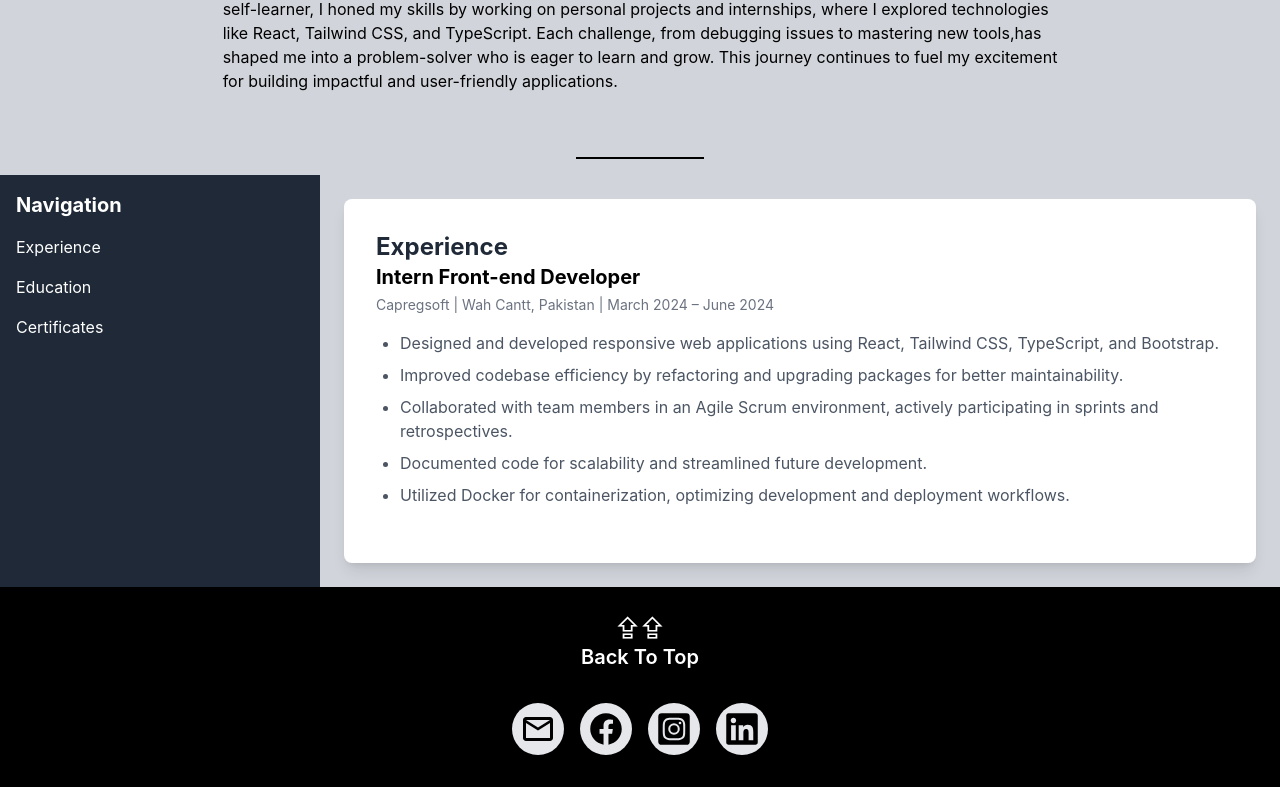
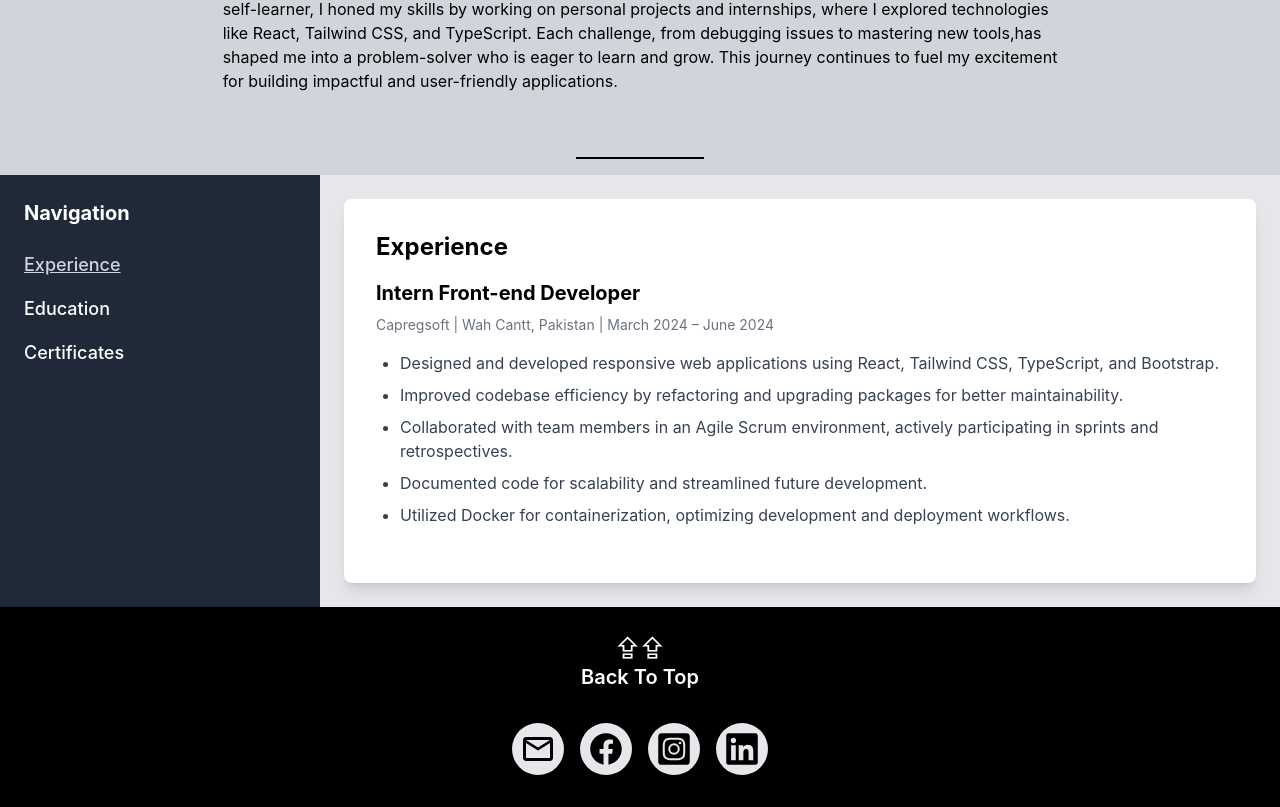
Before and after one commit to ismail-khan0/Portfolio, a React (Create React App) app: page / in a window 1280 px wide. Shown: the part 2930-3737 px from the top of the page. Built offline with nearby package versions, Linux system fonts and the light colour scheme.

Commit message:
changing the navigation

```diff
--- a/src/Components/SectionSlider.js
+++ b/src/Components/SectionSlider.js
@@ -1,18 +1,16 @@
 import React, { useState } from "react";
-import "swiper/css";
-import "swiper/css/navigation";
-import "swiper/css/pagination";
-import Card from "./Card";
 
-const Sidebar = ({ sections, setActiveSection }) => {
+const Sidebar = ({ sections, setActiveSection, activeSection }) => {
   return (
-    <div className="w-full sm:w-1/4 lg:w-1/4 h-auto bg-[#1f2937]  text-white p-4 sm:block flex flex-col">
-      <h2 className="text-xl font-bold mb-4">Navigation</h2>
+    <div className="w-full sm:w-1/4 bg-gray-800 text-white p-6 flex flex-col">
+      <h2 className="text-xl font-bold mb-6">Navigation</h2>
       <ul className="space-y-4">
         {sections.map((section, index) => (
           <li
             key={index}
-            className="cursor-pointer hover:text-gray-400"
+            className={`cursor-pointer text-lg font-medium ${
+    activeSection === index ? "text-gray-300 underline" : "hover:text-gray-400"
+  }`}
             onClick={() => setActiveSection(index)}
           >
             {section}
@@ -32,7 +30,7 @@ const SectionSlider = ({ experienceData, educationData, certificatesData }) => {
       case 0:
         return (
           <div className="p-8 bg-white rounded-lg shadow-lg">
-            <h2 className="text-2xl font-bold text-gray-800">Experience</h2>
+            <h2 className="text-2xl font-bold mb-4">Experience</h2>
             {experienceData.map((item, index) => (
               <Card
                 key={index}
@@ -47,7 +45,7 @@ const SectionSlider = ({ experienceData, educationData, certificatesData }) => {
       case 1:
         return (
           <div className="p-8 bg-white rounded-lg shadow-lg">
-            <h2 className="text-2xl font-bold text-gray-800">Education</h2>
+            <h2 className="text-2xl font-bold mb-4">Education</h2>
             {educationData.map((item, index) => (
               <Card
                 key={index}
@@ -62,7 +60,7 @@ const SectionSlider = ({ experienceData, educationData, certificatesData }) => {
       case 2:
         return (
           <div className="p-8 bg-white rounded-lg shadow-lg">
-            <h2 className="text-2xl font-bold text-gray-800">Certificates</h2>
+            <h2 className="text-2xl font-bold mb-4">Certificates</h2>
             {certificatesData.map((item, index) => (
               <Card
                 key={index}
@@ -80,14 +78,34 @@ const SectionSlider = ({ experienceData, educationData, certificatesData }) => {
   };
 
   return (
-    <div className="flex flex-col lg:flex-row h-auto border-solidborder-2 border-solid border-black bg-gray-100">
-      <Sidebar sections={sections} setActiveSection={setActiveSection} />
+    <div className="flex flex-col sm:flex-row bg-gray-100 h-full">
+      <Sidebar
+        sections={sections}
+        activeSection={activeSection}
+        setActiveSection={setActiveSection}
+      />
 
-      <div className="w-full lg:w-3/4 p-6 overflow-y-auto bg-gray-300 h-auto">
+      <div className="w-full sm:w-3/4 p-6 overflow-y-auto bg-gray-200">
         {renderSection()}
       </div>
     </div>
   );
 };
 
+const Card = ({ title, subtitle, period, items }) => {
+  return (
+    <div className="mb-6">
+      <h1 className="text-xl font-bold mb-2">{title}</h1>
+      <h2 className="text-gray-500 text-sm mb-4">
+        {subtitle} | {period}
+      </h2>
+      <ul className="list-disc pl-6 text-gray-700 space-y-2">
+        {items.map((item, index) => (
+          <li key={index}>{item}</li>
+        ))}
+      </ul>
+    </div>
+  );
+};
+
 export default SectionSlider;
```
